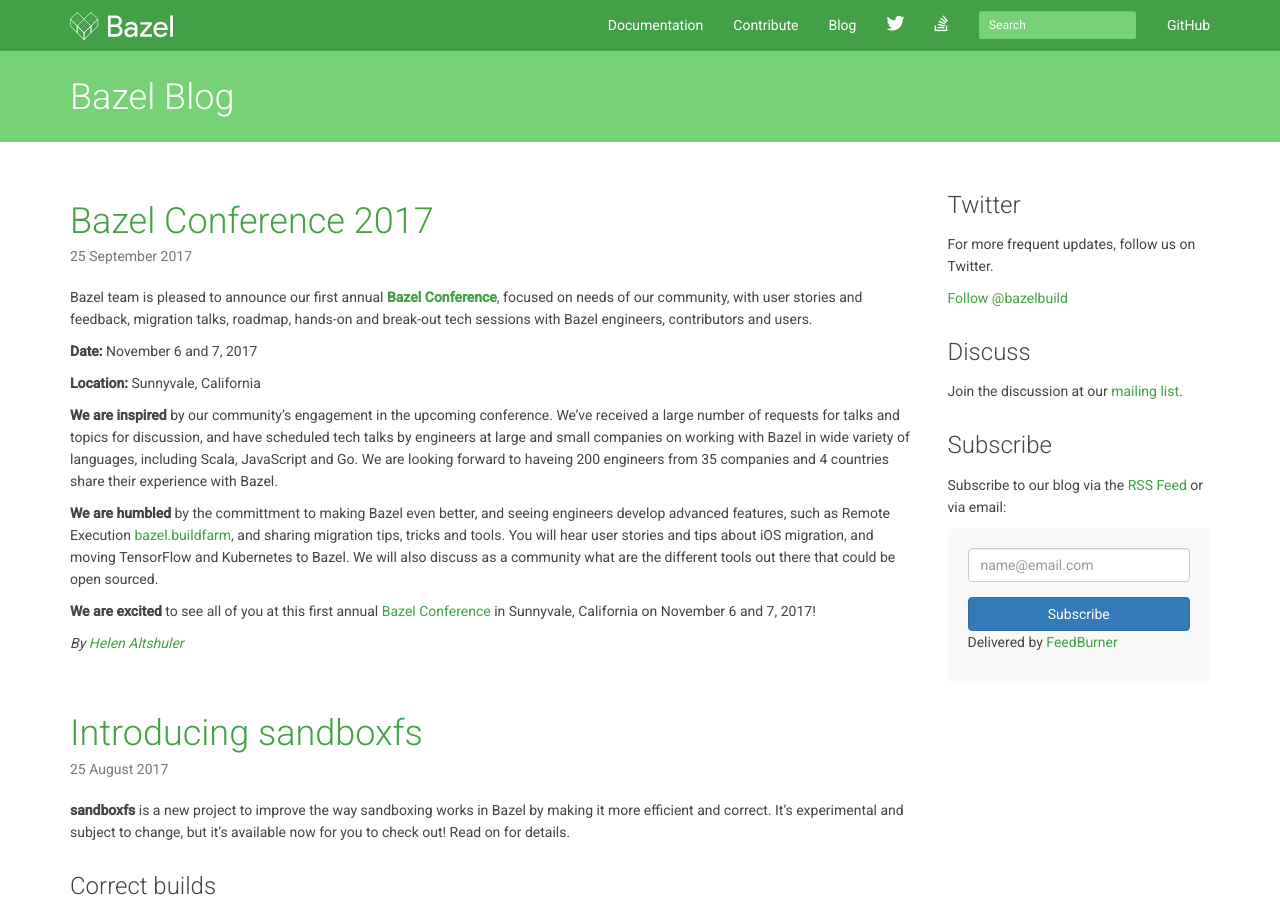
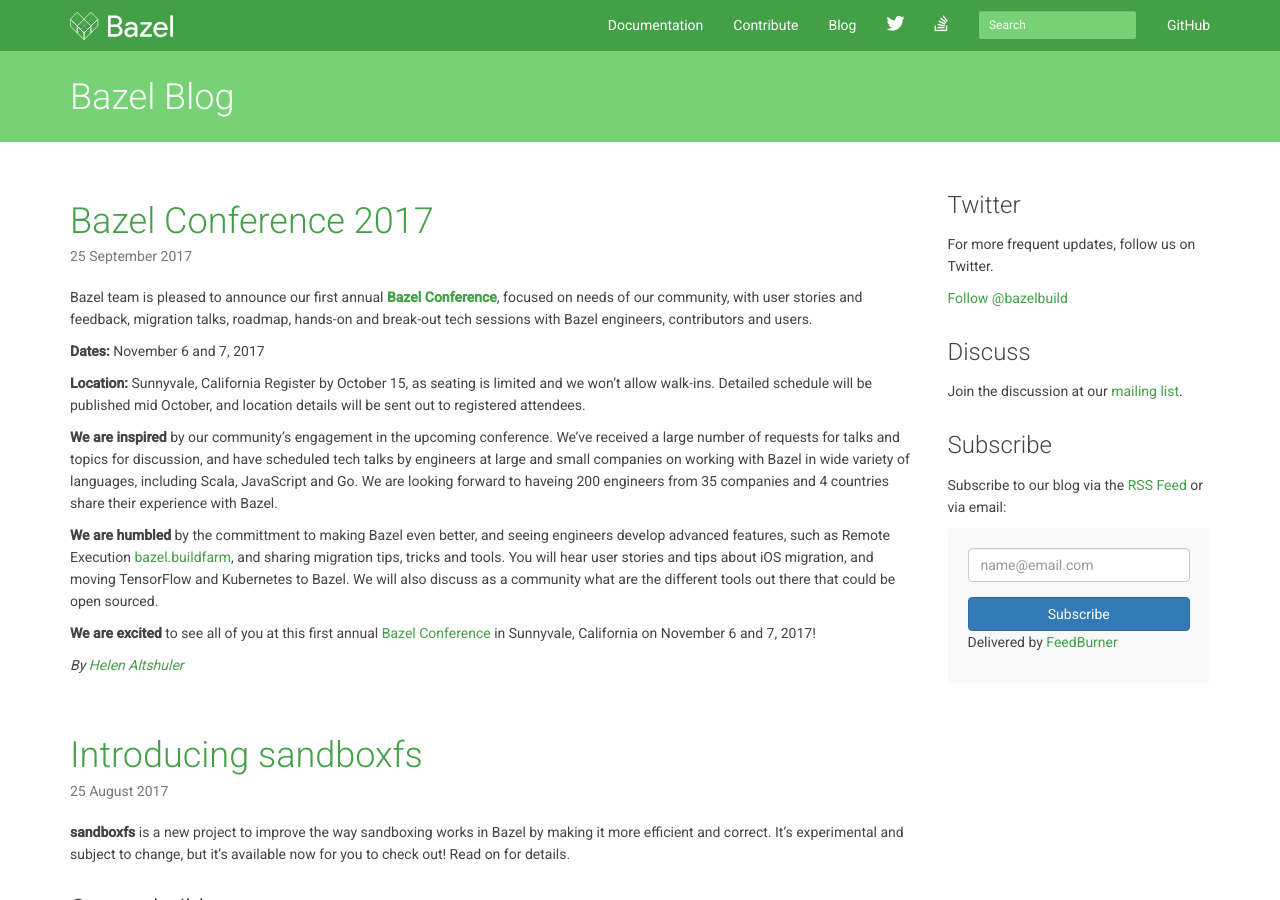
Before and after one commit to bazelbuild/bazel-blog, a Jekyll site: the page built from index.html, in a window 1280 px wide and 900 px high. Built offline with Jekyll 4.4.1, drawn with Linux system fonts in a browser that asks for light colours; nearby versions of some CDN libraries; library files that are not in the unit come from our copies; Markdown is read by kramdown in place of the engine named in the settings; the list of posts is cut into pages by our own code.

Commit message:
Update 2017-09-25-conference-2017.md

```diff
--- a/_posts/2017-09-25-conference-2017.md
+++ b/_posts/2017-09-25-conference-2017.md
@@ -5,9 +5,10 @@
 
 Bazel team is pleased to announce our first annual [**Bazel Conference**](https://sites.google.com/corp/bazel.build/conference2017), focused on needs of our community, with user stories and feedback, migration talks, roadmap, hands-on and break-out tech sessions with Bazel engineers, contributors and users.
 
-**Date:**     November 6 and 7, 2017
+**Dates:**     November 6 and 7, 2017
 
 **Location:** Sunnyvale, California
+Register by October 15, as seating is limited and we won't allow walk-ins. Detailed schedule will be published mid October, and location details will be sent out to registered attendees.
 
 **We are inspired** by our community's engagement in the upcoming conference. We've received a large number of requests for talks and topics for discussion, and have scheduled tech talks by engineers at large and small companies on working with Bazel in wide variety of languages, including Scala, JavaScript and Go. We are looking forward to haveing 200 engineers from 35 companies and 4 countries share their experience with Bazel.
 
```
